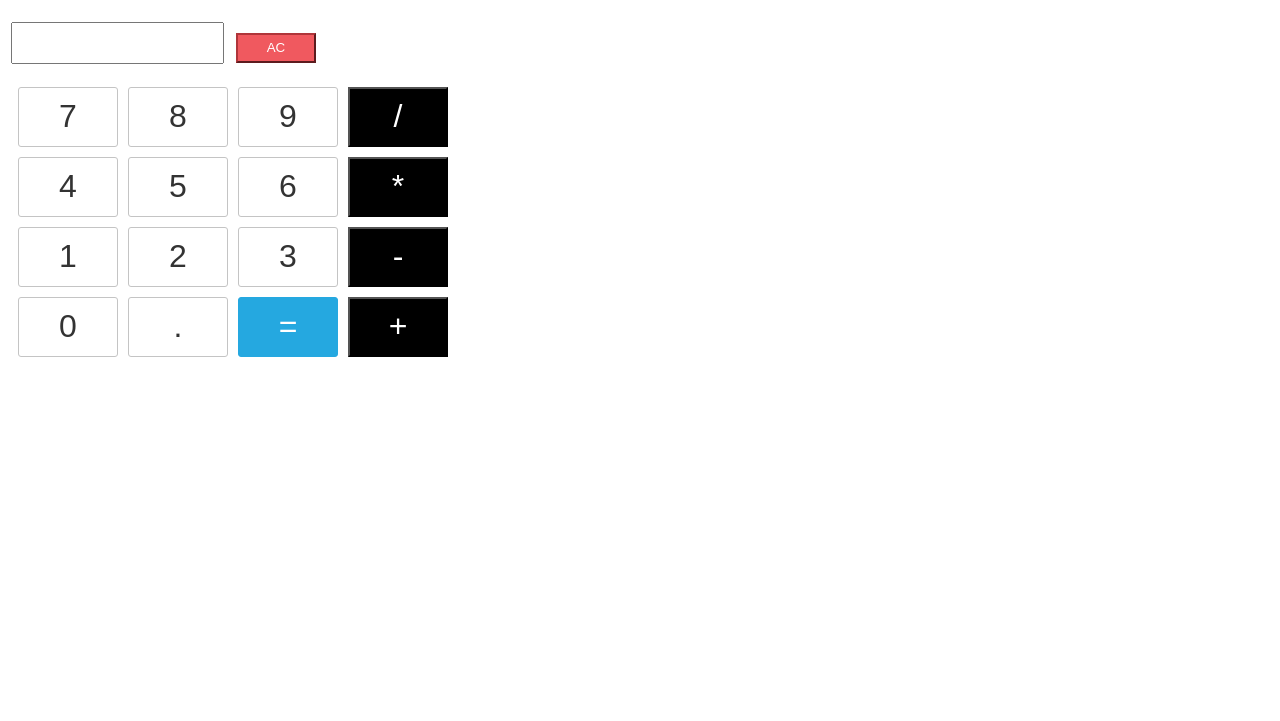
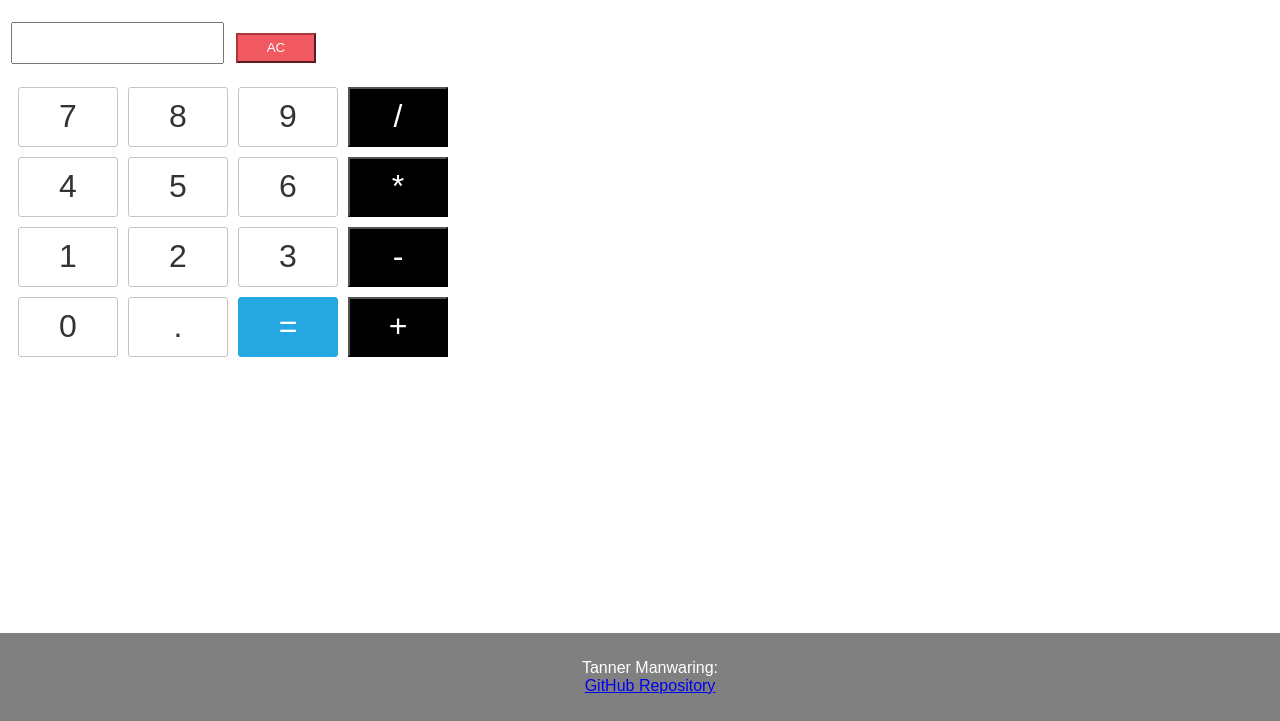
Before and after one commit to TannerM99/creativeproject5, a plain HTML site: page index.html in a window 1280 px wide. Shown: the part 79-800 px from the top of the page. Drawn offline with Linux system fonts and the light colour scheme.

Commit message:
actually final

```diff
--- a/index.html
+++ b/index.html
@@ -41,5 +41,10 @@
     </div>
     </div>
 
+    <footer>
+        <p>Tanner Manwaring:<br>
+            <a href="https://github.com/TannerM99/creativeproject5.git">GitHub Repository</a>
+        </p>
+    </footer>
   </body>
 </html>
--- a/styles.css
+++ b/styles.css
@@ -71,3 +71,17 @@
     margin: auto;
     margin-bottom: 10px;
 }
+
+footer {
+    font-family: Arial;
+    min-height: 50px;
+    background: grey;
+    text-align: center;
+    padding: 10px;
+    width: 100%;
+    color: white;
+    margin: 0px;
+    position: fixed;
+    left: 0;
+    bottom: 0;
+}
```
